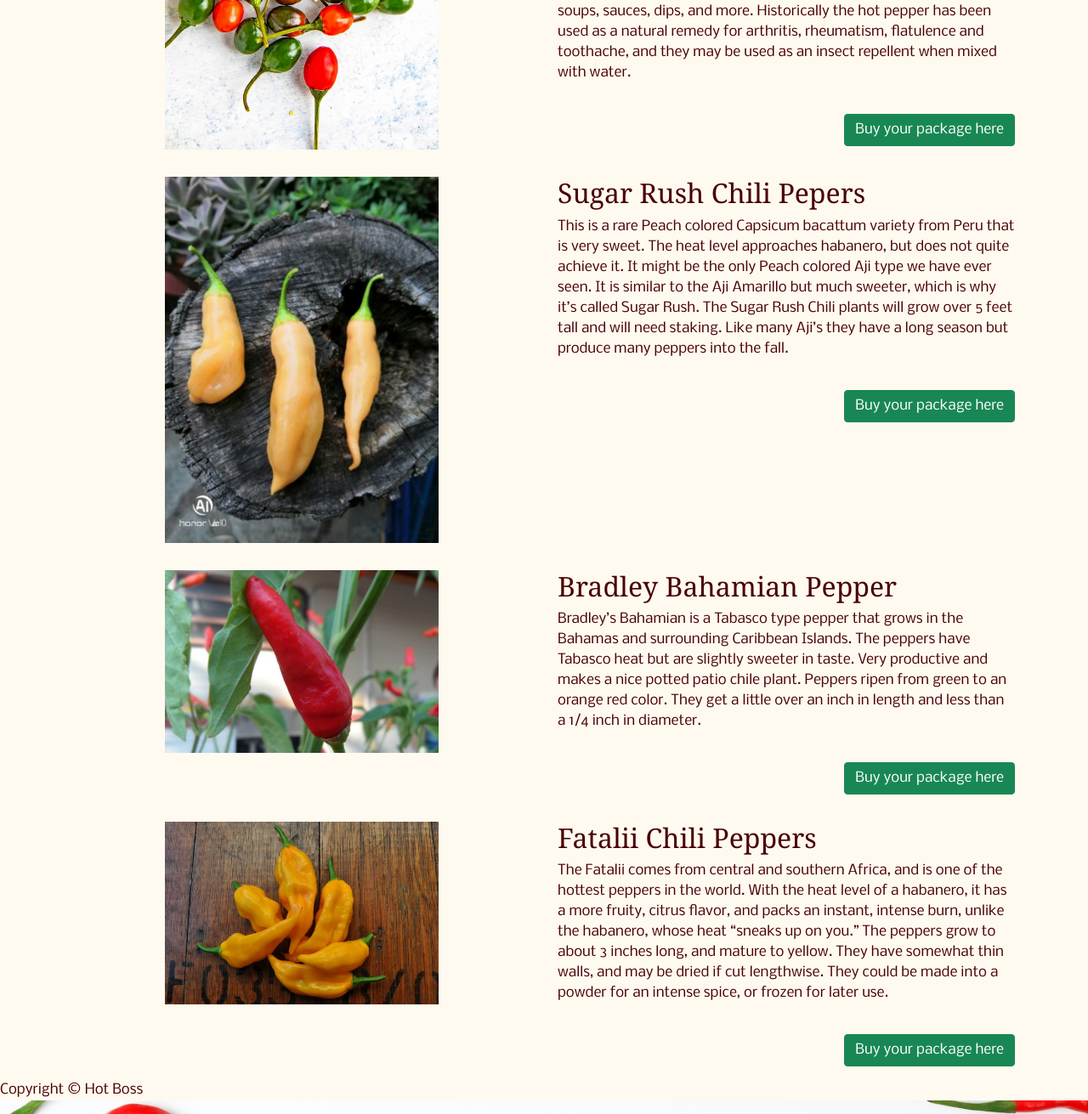
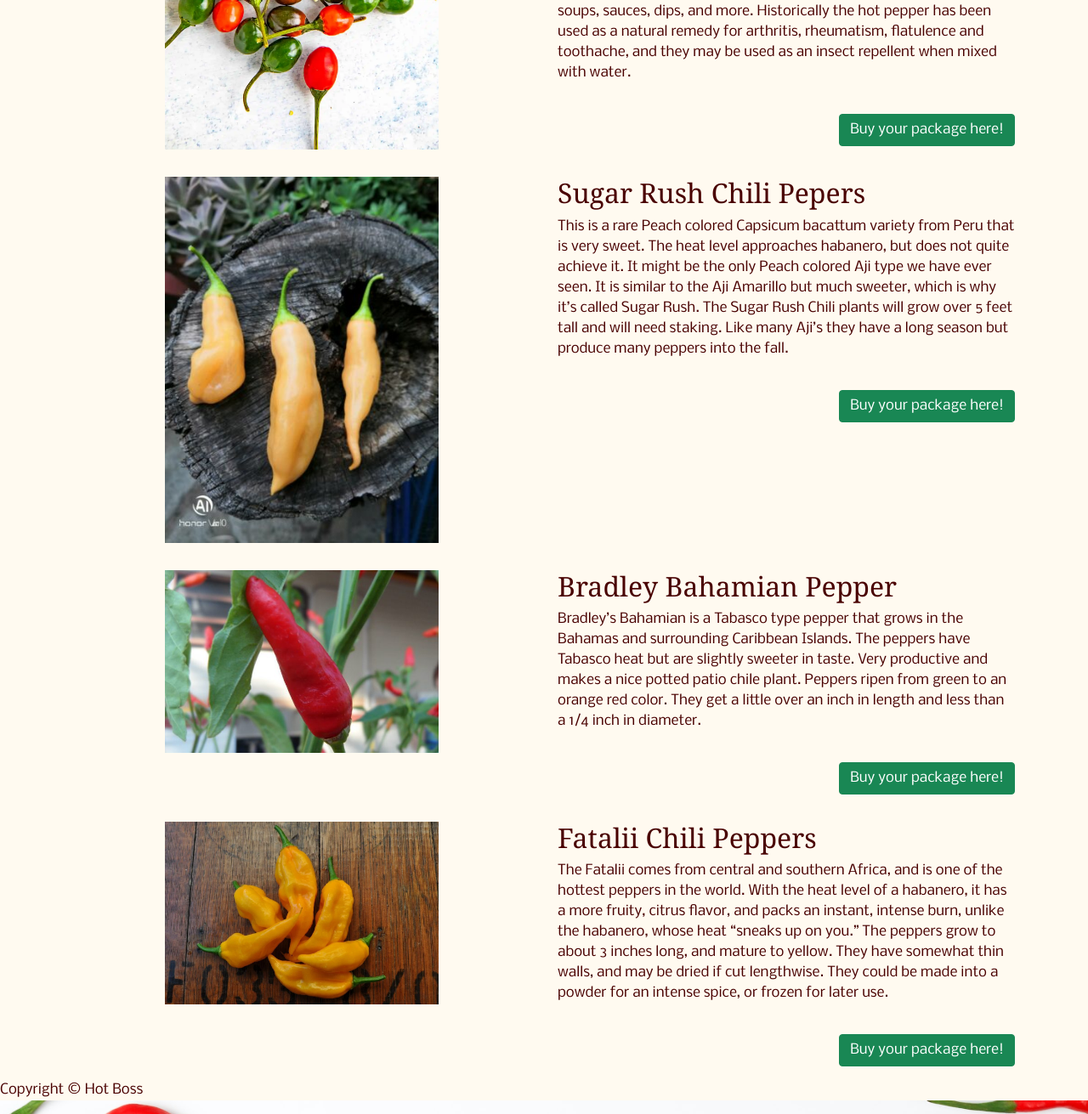
Before and after one commit to jvondzerza/group-one, a plain HTML site: page regions.html in a window 1280 px wide. Shown: the part 740-2051 px from the top of the page at 85% size. Drawn offline with nearby package versions, Linux system fonts and the light colour scheme; a web font is replaced by a local one.

Commit message:
buttons fixed, final commit

```diff
--- a/regions.html
+++ b/regions.html
@@ -75,7 +75,7 @@
                     Historically the hot pepper has been used as a natural remedy for arthritis, rheumatism, flatulence and toothache, and they may be used as an insect repellent when mixed with water.
                 </p>
                 <div class="d-grid gap-2 d-md-flex justify-content-md-end button_box">
-                    <button type="button" class="btn btn-success" data-toggle="tooltip" data-placement="top" title="Read more"><a href="product.html" class="a_button">Buy your package here</a></button>
+                    <a class="btn btn-primary btn btn-success" href="product.html" role="button">Buy your package here!</a>
                 </div>
             </div>
         </div>
@@ -90,7 +90,7 @@
                     The Sugar Rush Chili plants will grow over 5 feet tall and will need staking. Like many Aji’s they have a long season but produce many peppers into the fall.
                 </p>
                 <div class="d-grid gap-2 d-md-flex justify-content-md-end button_box">
-                    <button type="button" class="btn btn-success" data-toggle="tooltip" data-placement="top" title="Read more"><a href="product.html" class="a_button">Buy your package here</a></button>
+                    <a class="btn btn-primary btn btn-success" href="product.html" role="button">Buy your package here!</a>
                 </div>
 
             </div>
@@ -108,8 +108,8 @@
                     Peppers ripen from green to an orange red color. They get a little over an inch in length and less than a 1/4 inch in diameter.
                 </p>
                 <div class="d-grid gap-2 d-md-flex justify-content-md-end button_box">
-                    <button type="button" class="btn btn-success" data-toggle="tooltip" data-placement="top" title="Read more"><a href="product.html" class="a_button">Buy your package here</a></button>
-                </div>
+                    <a class="btn btn-primary btn btn-success" href="product.html" role="button">Buy your package here!</a>
+                    </div>
             </div>
         </div>
         <div class="row">
@@ -125,7 +125,7 @@
                     They could be made into a powder for an intense spice, or frozen for later use.
                 </p>
                 <div class="d-grid gap-2 d-md-flex justify-content-md-end button_box">
-                    <button type="button" class="btn btn-success" data-toggle="tooltip" data-placement="top" title="Read more"><a href="product.html" class="a_button">Buy your package here</a></button>
+                    <a class="btn btn-primary btn btn-success" href="product.html" role="button">Buy your package here!</a>
                 </div>
             </div>
         </div>
```
